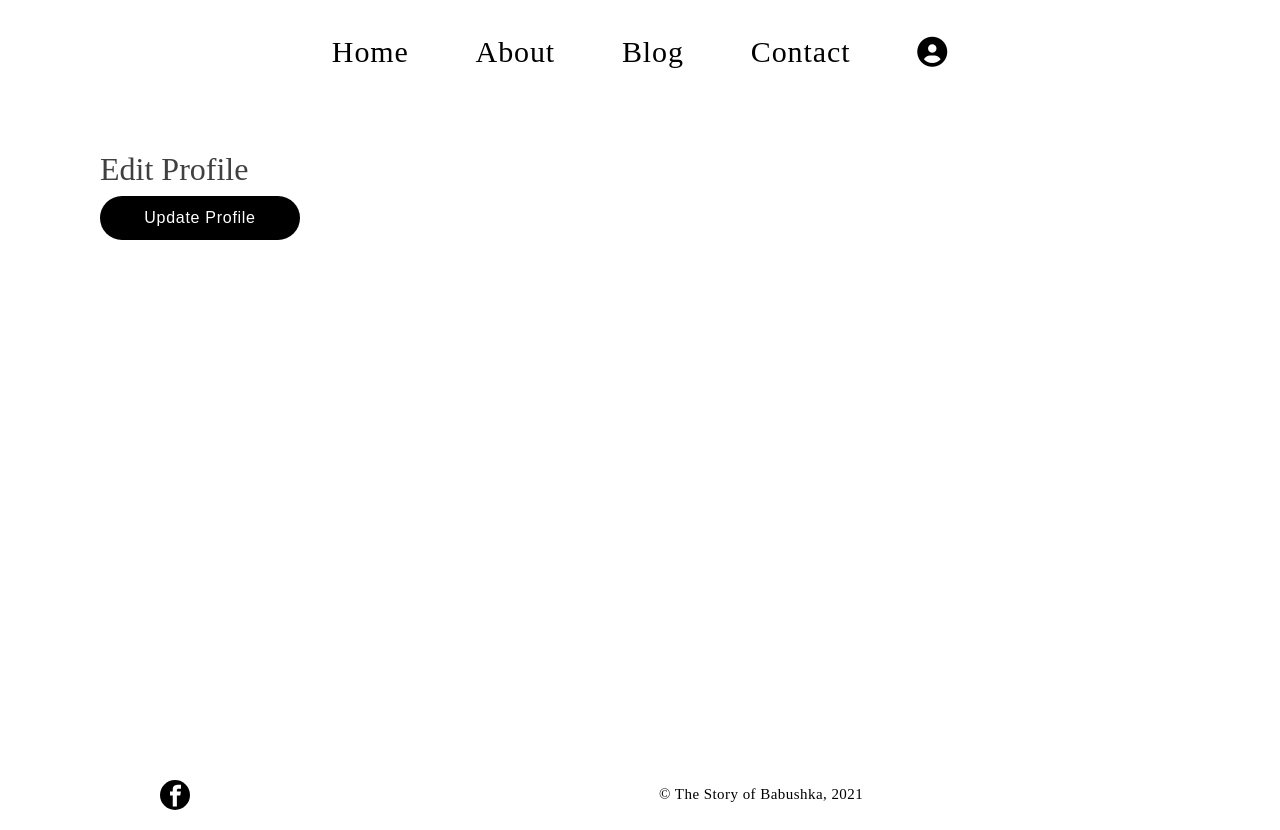
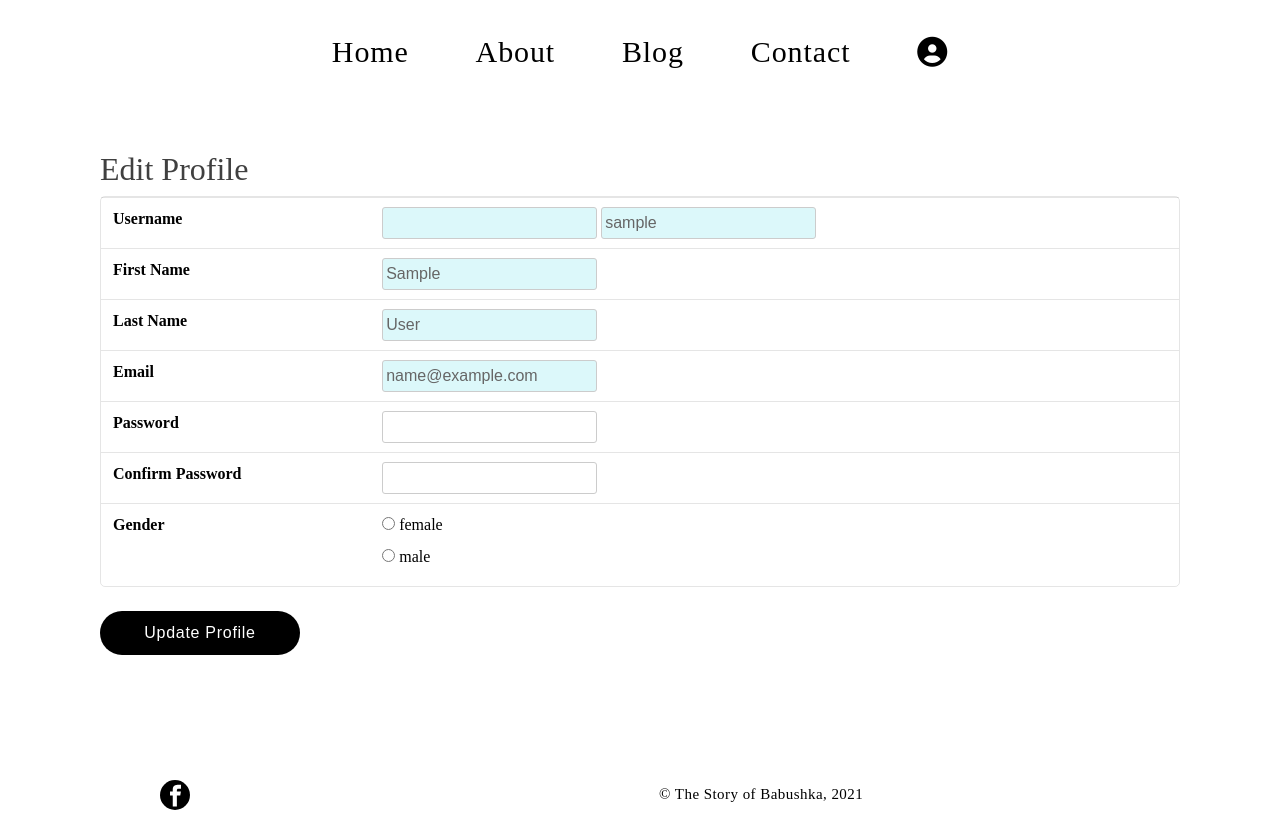
Before and after one commit to sweta-kesur-nlp-playground/django-twitter-like-social-web-app, a Django app: template babushka/templates/editprofile.html in a window 1280 px wide. Run offline with Django 3.2, Linux system fonts and the light colour scheme; the template is opened without the code that fills it: values that come from a table or form of the project are taken from there, others are empty; tables that the repository leaves empty hold one stand-in row (values such as "Sample post"); form fields are guessed from the names that the template uses; some libraries are stand-ins or nearby versions; some web fonts are replaced.

Commit message:
edit profile trial1

```diff
--- a/babushka/templates/editprofile.html
+++ b/babushka/templates/editprofile.html
@@ -55,13 +55,14 @@
                                                                 <form action="" method="POST">
                                                                   {% csrf_token %}
                                                                   {{form.as_p}}
-                                                                  <!-- <table cellspacing="0" class="shop_table shop_table_responsive">
+                                                                  <table cellspacing="0" class="shop_table shop_table_responsive">
 
                                                                     <input type="hidden" name="id" value="{{customuser.id}}">
                                                                       <tbody>
                                                                           <tr class="profile-username">
                                                                               <th>Username</th>
                                                                               <td data-title="Username">
+                                                                                {{ form.username }}
                                                                                 <input type="text" class="input-text" disabled="" name="username" id="username" placeholder="" value="{{customuser.username}}" />
                                                                                 <div class="register-form-text-message"></div>
                                                                               </td>
@@ -117,7 +118,7 @@
                                                                               </td>
                                                                           </tr>
                                                                       </tbody>
-                                                                  </table> -->
+                                                                  </table>
                                                                   <button type="submit" class="ui positive button">Update Profile</button>
                                                                 </form>
                                                               </div>
```
